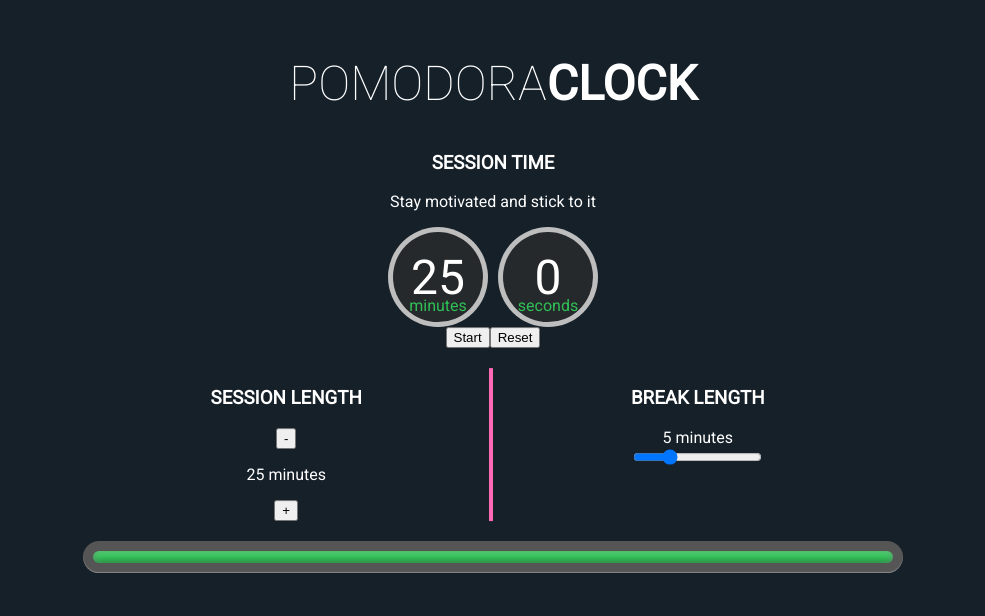
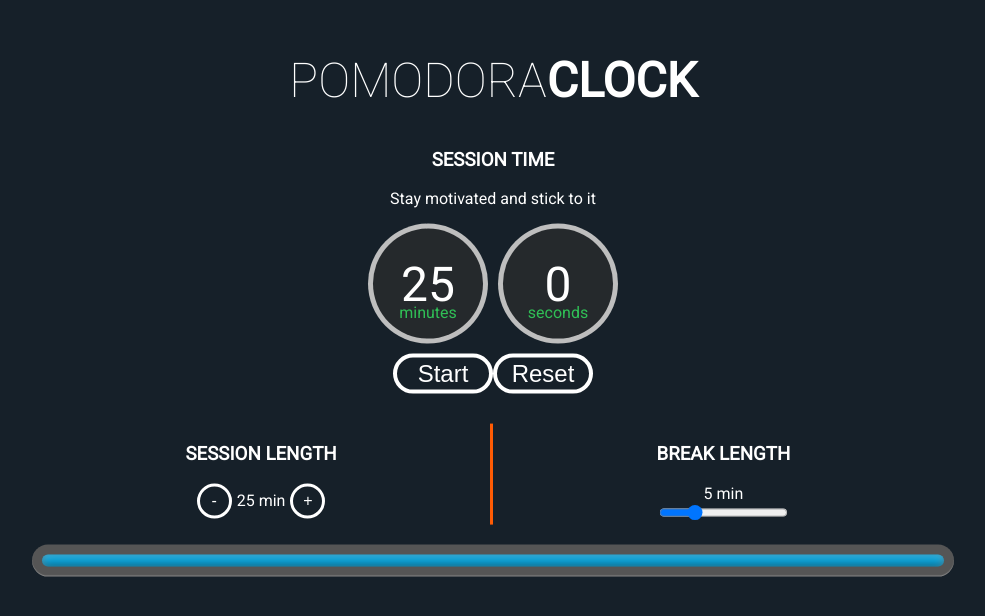
Before and after one commit to nimaiwalsh/Pomodora-Clock, a React (Create React App) app: page / in a window 1280 px wide. Shown: the part 106-722 px from the top of the page, without its empty margins (147-1132 px from the left). Built offline with nearby package versions, Linux system fonts and the light colour scheme.

Commit message:
added new styling

```diff
--- a/src/App.css
+++ b/src/App.css
@@ -4,7 +4,7 @@
 .App {
   /*Centre app in the middle of the page*/
   position: fixed;
-  width: 80%;
+  width: 90%;
   top: 50%;
   left: 50%;
   transform: translate(-50%, -50%);
@@ -36,7 +36,7 @@
   width: 40%;
 }
 .App-controls > :first-child {
-  border-right: solid 4px hotpink;
+  border-right: solid 3px #FF5B04;
 }
 /*
 * ==== SessionClock component ====
@@ -49,8 +49,8 @@
   margin: 0 5px;
 }
 .session-clock > div {
-  width: 100px;
-  height: 100px;
+  width: 120px;
+  height: 120px;
   background-color: #BEBEBE;
   border-radius: 50%;
   display: flex;
@@ -59,8 +59,8 @@
 }
 
 .session-clock > div > div {
-  width: 90px;
-  height: 90px;
+  width: 110px;
+  height: 110px;
   background-color: #25292C;
   border-radius: 50%;
   display: flex;
@@ -80,10 +80,40 @@
   display: block;
   color: #30C056;
 }
+
+.start-reset-btns {
+  padding: 10px;
+}
+.start-reset-btns button {
+  border: 4px solid white;
+  background-color: Transparent;
+  color: white;
+  outline: none;
+  height: 40px;
+  width: 100px;
+  border-radius: 25px;
+  font-size: 1.5rem;
+  cursor: pointer
+}
 /*
 * ==== SessionLength component ====
 */
+.session-length p {
+  display: inline-block;
+  margin: 0 5px;
+}
 
+.session-length button {
+  border: 3px solid #FFFFFF;
+  background-color: transparent;
+  border-radius: 50%;
+  width: 35px;
+  height: 35px;
+  color: #FFF;
+  font-size: 1rem;
+  outline: none;
+  cursor: pointer;
+}
 /*
 * ==== SessionProgressBar component ====
 */
@@ -105,12 +135,7 @@
   border-bottom-right-radius: 20px;
   border-top-left-radius: 20px;
   border-bottom-left-radius: 20px;
-  background-color: rgb(43,194,83);
-  background-image: linear-gradient(
-    center bottom,
-    rgb(43,194,83) 37%,
-    rgb(84,240,84) 80%
-  );
+  background-color: rgb(1,156,211);
   box-shadow:
     inset 0 2px 9px  rgba(255,255,255,0.3),
     inset 0 -2px 6px rgba(0,0,0,0.4);
--- a/src/components/BreakLength.js
+++ b/src/components/BreakLength.js
@@ -4,7 +4,7 @@ const BreakLength = ({ callbackFromApp, breakTime }) => {
 
   return (
     <div className="break-length">
-      <div>{breakTime} minutes</div>
+      <div>{breakTime} min</div>
       <input
         type="range"
         min="0"
--- a/src/components/SessionLength.js
+++ b/src/components/SessionLength.js
@@ -13,7 +13,7 @@ const SessionLength = ({ callbackFromApp, minutes }) => {
   return (
     <div className="session-length">
       <button id="minutes-minus-btn" onClick={removeOne}>-</button>
-      <p>{minutes} minutes</p>
+      <p>{minutes} min</p>
       <button className="minutes-add-btn" onClick={addOne}>+</button>
     </div>
   );
```
